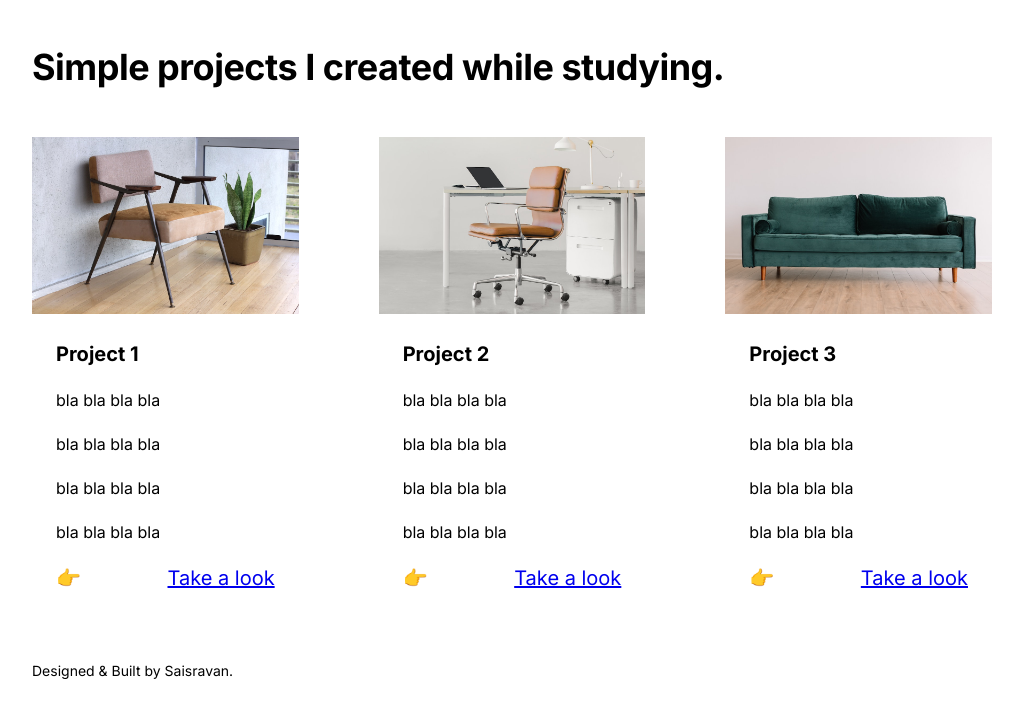
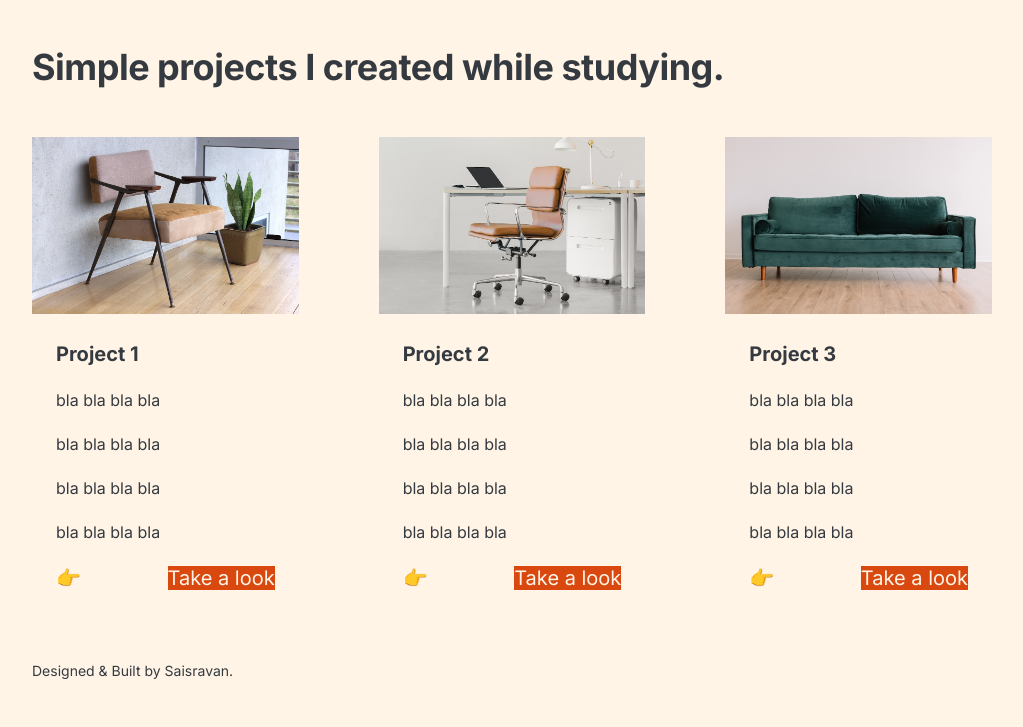
Before and after one commit to SaiSravaN-Oleti/Sravan.io, a plain HTML site: page index.html in a window 1280 px wide. Shown: the part 1069-1796 px from the top of the page, without its empty margins (128-1151 px from the left). Drawn offline with Linux system fonts and the light colour scheme.

Commit message:
Fixed Some colors to use refer in css comments

```diff
--- a/style.css
+++ b/style.css
@@ -5,6 +5,11 @@ SPACING SYSTEM (px)
 FONT SIZE SYSTEM (px)
 10 / 12 / 14 / 16 / 18 / 20 / 24 / 30 / 36 / 44 / 52 / 62 / 74 / 86 / 98
 */
+
+/* main color :#d9480f
+ * faded color :#ffa94d
+ *  bg color :#fff4e6
+ * text color #343a40 */
 
 * {
   margin: 0;
@@ -17,6 +22,8 @@ FONT SIZE SYSTEM (px)
 /* ------------------------ */
 body {
   font-family: 'Inter', sans-serif;
+  background-color: #fff4e6;
+  color: #343a40;
 }
 
 .container {
@@ -39,6 +46,13 @@ h2 {
   display: grid;
   grid-template-columns: repeat(3, 1fr);
   column-gap: 80px;
+}
+
+.btn:link,
+.btn:visited {
+  background-color: #d9480f;
+  color: #fff4e6;
+  text-decoration: none;
 }
 
 /* ------------------------ */
```
